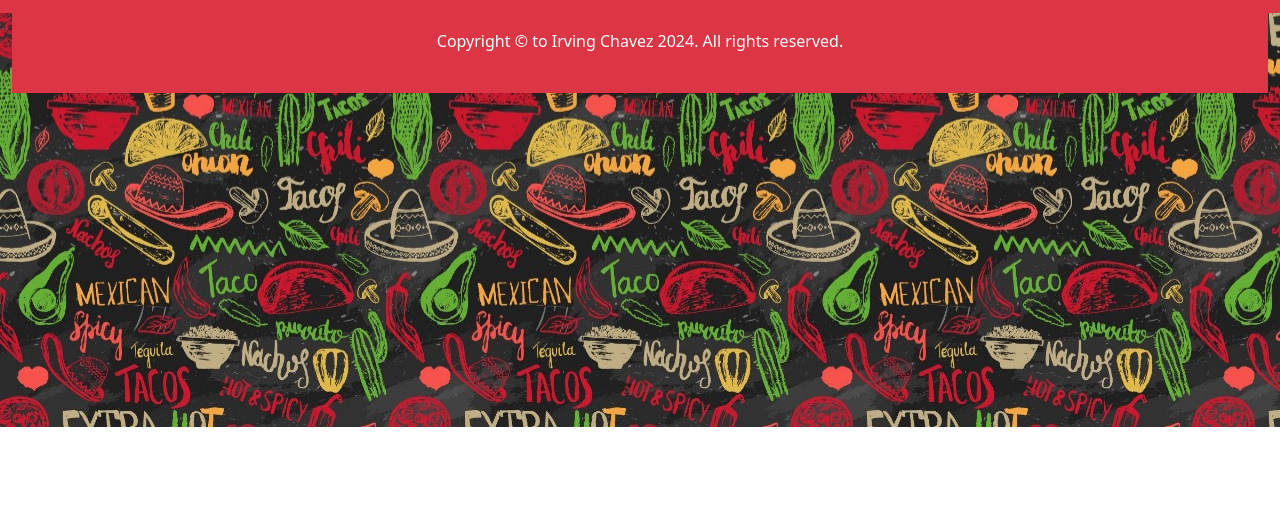
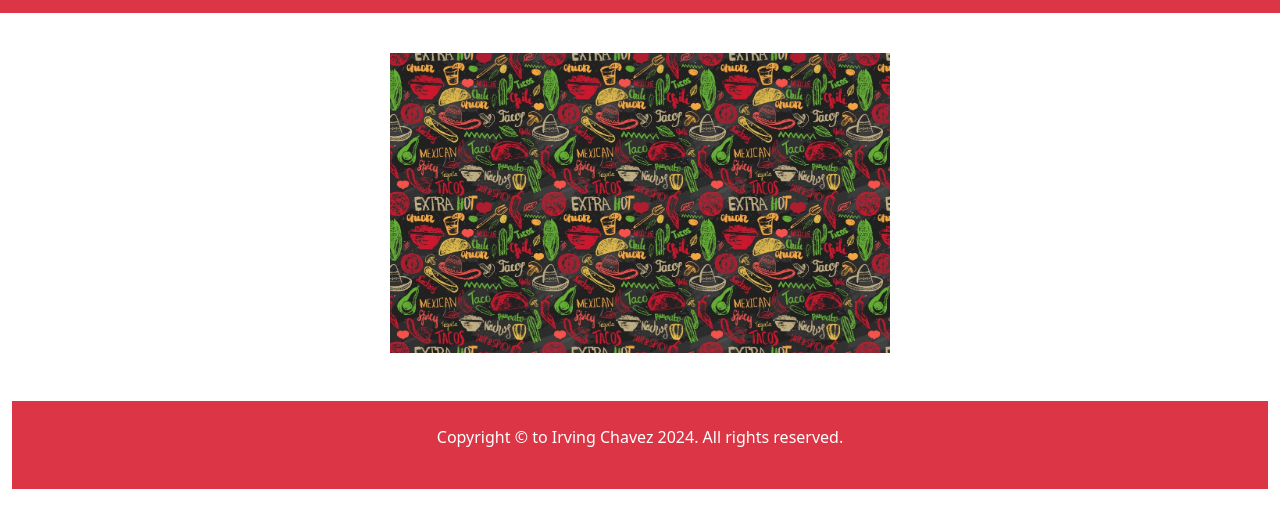
Before and after one commit to JJ2812/ELZarape-Gestion, a plain HTML site: page index.html in a window 1280 px wide. Shown: the part 43-570 px from the top of the page. Drawn offline with Linux system fonts and the light colour scheme.

Commit message:
Update index.html

```diff
--- a/index.html
+++ b/index.html
@@ -2,22 +2,13 @@
 
 <html>
     <head>
-        <title>El Zarape - Gestion</title>
+        <title>TODO supply a title</title>
         <meta charset="UTF-8">
         <meta name="viewport" content="width=device-width, initial-scale=1.0">
         <meta name="autor" content="Irving Leon Chavez Torres">
         <meta name="date" content="10/07/2024">
         <link href="style/css/bootstrap.min.css" rel="stylesheet" type="text/css"/>
 
-        <style>
-            body
-            {
-                background-image: url('imagenes/fondoOG.jpg');
-                background-size: cover;
-                background-repeat: no-repeat;
-                background-position: center;
-            }
-        </style>
     </head>
     <body>
         <div class='container-fluid'>
@@ -48,10 +39,14 @@
                     </div>
                 </div>
             </nav>
-                    <footer class="mt-5 p-4 bg-danger text-white text-center">
-                        <p>Copyright &copy; to Irving Chavez 2024. All rights reserved.</p>
-                    </footer>
+            <div class="container-fluid" id="contenedorPrincipal">
+                <div class="d-flex justify-content-center align-content-center mt-5">
+                    <img class="mt-5" width="500" height="300" src="imagenes/fondoOG.jpg" alt=""/>
+                </div>
             </div>
+            <footer class="mt-5 p-4 bg-danger text-white text-center">
+                <p>Copyright &copy; to Irving Chavez 2024. All rights reserved.</p>
+            </footer>
         </div>
         <script src="style/js/bootstrap.bundle.js" type="text/javascript"></script>
         <script src="JS/main.js" type="text/javascript"></script>
```
